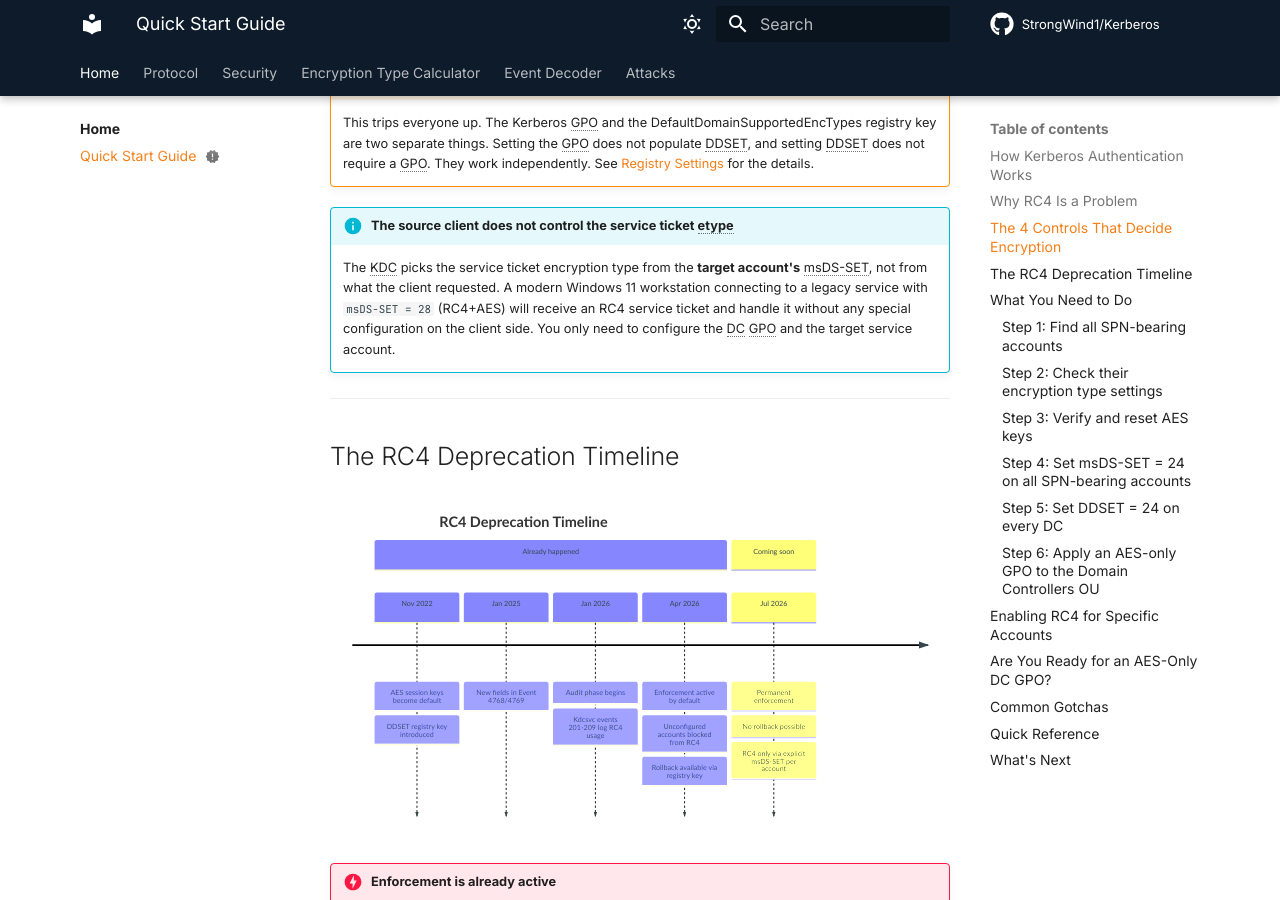
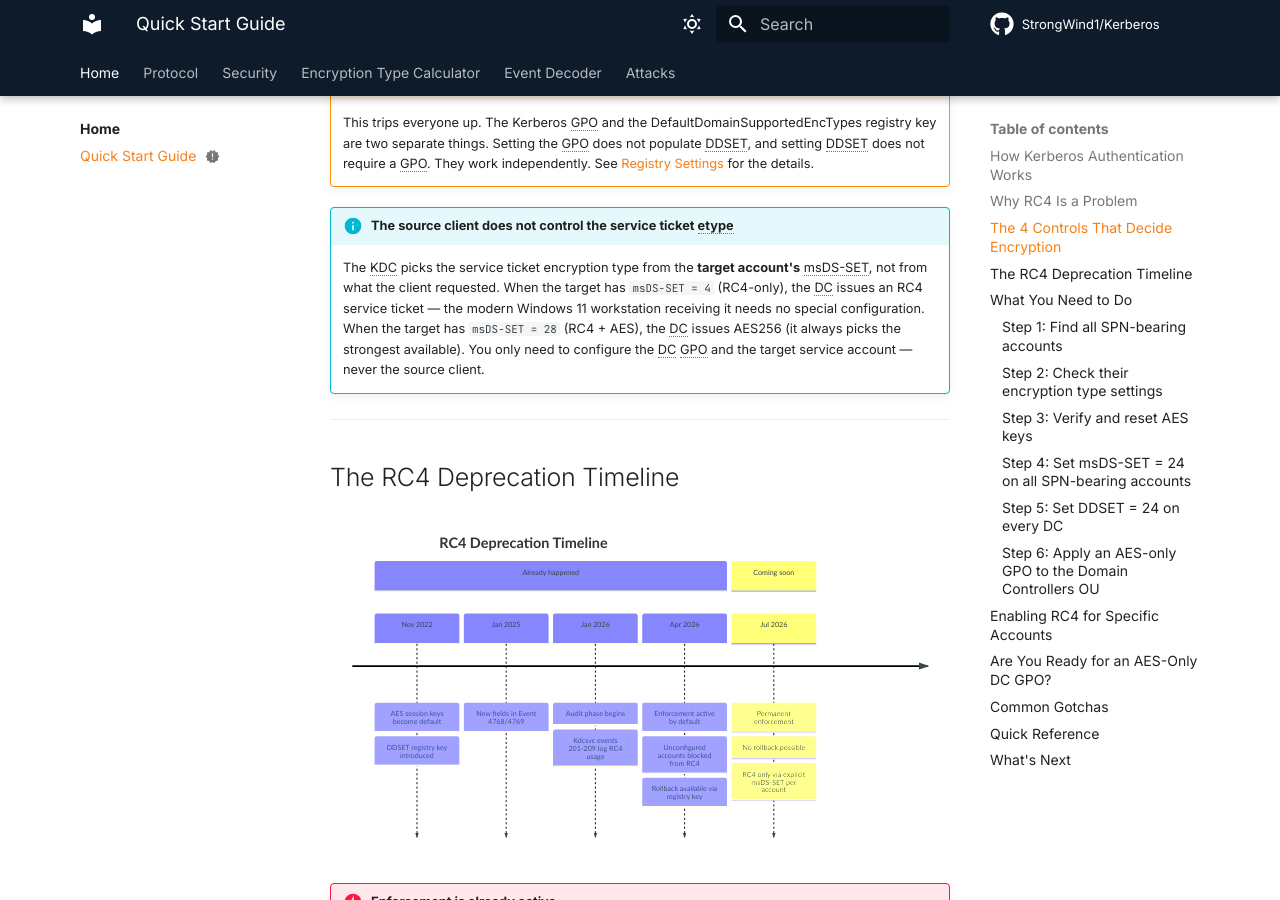
Before and after one commit to StrongWind1/Kerberos, an MkDocs documentation site: the page built from content/security/quick-start.md, in a window 1280 px wide and 900 px high, scrolled down 3631 px. Built offline with MkDocs 1.6.1 and Material for MkDocs 9.7.7, drawn with Linux system fonts in a browser that asks for light colours; plug-ins that fetch from the network failed and are left out; comment, search, counter and statistics services are not loaded.

Commit message:
fix: msDS=28 returns AES256 not RC4, update client etype callout example

```diff
--- a/content/security/quick-start.md
+++ b/content/security/quick-start.md
@@ -131,10 +131,11 @@ flowchart TD
 
 !!! info "The source client does not control the service ticket etype"
     The KDC picks the service ticket encryption type from the **target account's** msDS-SET,
-    not from what the client requested. A modern Windows 11 workstation connecting to a legacy
-    service with `msDS-SET = 28` (RC4+AES) will receive an RC4 service ticket and handle it
-    without any special configuration on the client side. You only need to configure the DC GPO
-    and the target service account.
+    not from what the client requested. When the target has `msDS-SET = 4` (RC4-only), the
+    DC issues an RC4 service ticket — the modern Windows 11 workstation receiving it needs no
+    special configuration. When the target has `msDS-SET = 28` (RC4 + AES), the DC issues
+    AES256 (it always picks the strongest available). You only need to configure the DC GPO
+    and the target service account — never the source client.
 
 ---
 
```
